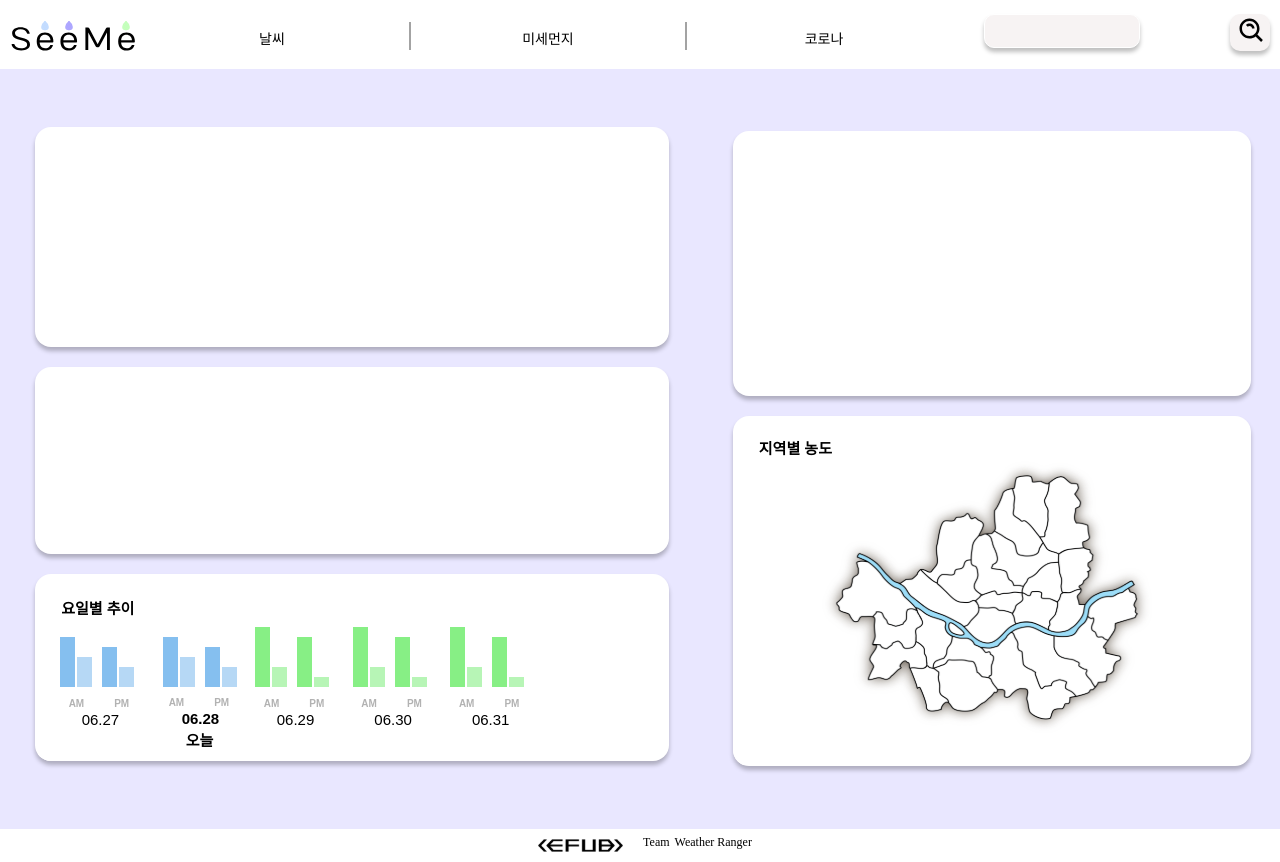
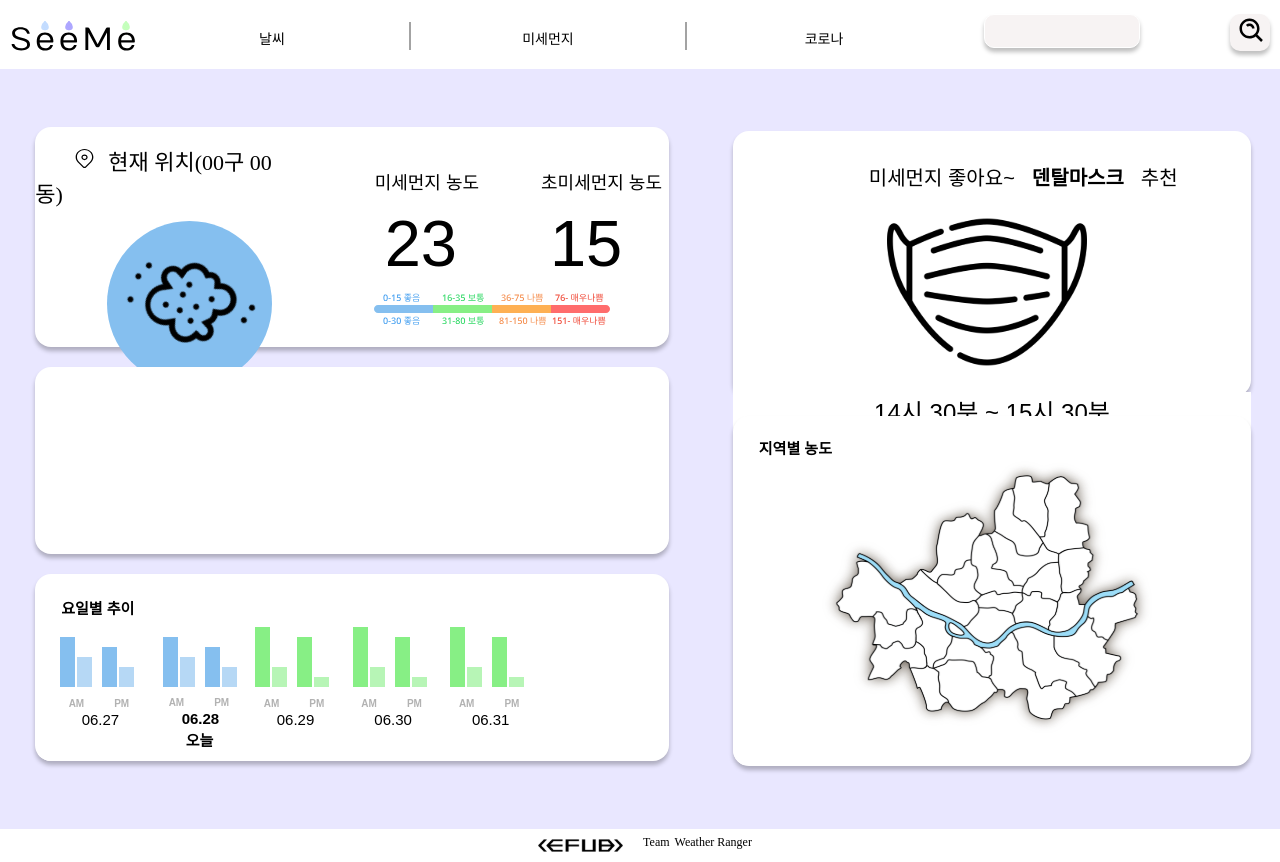
Before and after one commit to EFUB-SeeMe/SeeMe_Front, a React (Create React App) app: page /#/dust in a window 1280 px wide. Built offline with nearby package versions, Linux system fonts and the light colour scheme; a web font is replaced by a local one.

Commit message:
dev_yejun 이랑 merge

```diff
--- a/src/pages/DustPage/DustPage.js
+++ b/src/pages/DustPage/DustPage.js
@@ -451,8 +451,55 @@ function DustPage() {
       <Header></Header>
       <Background>
         <Wrapper1>
-          <Box1>
+        <Box1>
+            <Box1_sub1>
+              <div>
+                <img
+                  style={{ marginTop: '20px', marginLeft: '37px' }}
+                  src={location}
+                />
+                <a
+                  style={{
+                    marginTop: '15px',
+                    marginLeft: '10px',
+                    fontSize: '22px',
+                    fontFamily: 'NotoSans',
+                  }}
+                >
+                  현재 위치(00구 00동)
+                </a>
 
+                <img
+                  style={{ marginTop: '0px', marginLeft: '60px' }}
+                  src={dust}
+                />
+                <a
+                  style={{
+                    marginTop: '20px',
+                    marginLeft: '133px',
+                    fontSize: '22px',
+                    fontFamily: 'NotoSans',
+                  }}
+                >
+                  좋음
+                </a>
+              </div>
+            </Box1_sub1>
+            <Box1_sub2>
+              <Box1_sub3>
+                <미세먼지농도> 미세먼지 농도</미세먼지농도>
+                <초미세먼지농도> 초미세먼지 농도 </초미세먼지농도>
+                <농도수치> 23 </농도수치>
+                <농도수치> 15 </농도수치>
+                <Box1_sub5>
+                  <Standard>
+                    <img src={standard} />
+                  </Standard>
+                  <활동알림>야외 활동을 즐겨보세요!</활동알림>
+                </Box1_sub5>
+              </Box1_sub3>
+              <Box1_sub4></Box1_sub4>
+            </Box1_sub2>
           </Box1>
           <Box2></Box2>
           <Box2>
@@ -469,8 +516,20 @@ function DustPage() {
           </Box2>
         </Wrapper1>
         <Wrapper2>
-          <Box3>
-
+        <Box3>
+            <div>
+              <알림1> 미세먼지 좋아요~</알림1>
+              <알림1_bold> 덴탈마스크 </알림1_bold>
+              <추천>추천 </추천>
+            </div>
+            <Mask>
+              <img src={mask} />
+            </Mask>
+            <알림2> 14시 30분 ~ 15시 30분 </알림2>
+            <알림3>
+              {' '}
+              <div> 환기 시간 입니다 </div>
+            </알림3>
           </Box3>
           <Box4>
           <Text> 지역별 농도 </Text>
```
